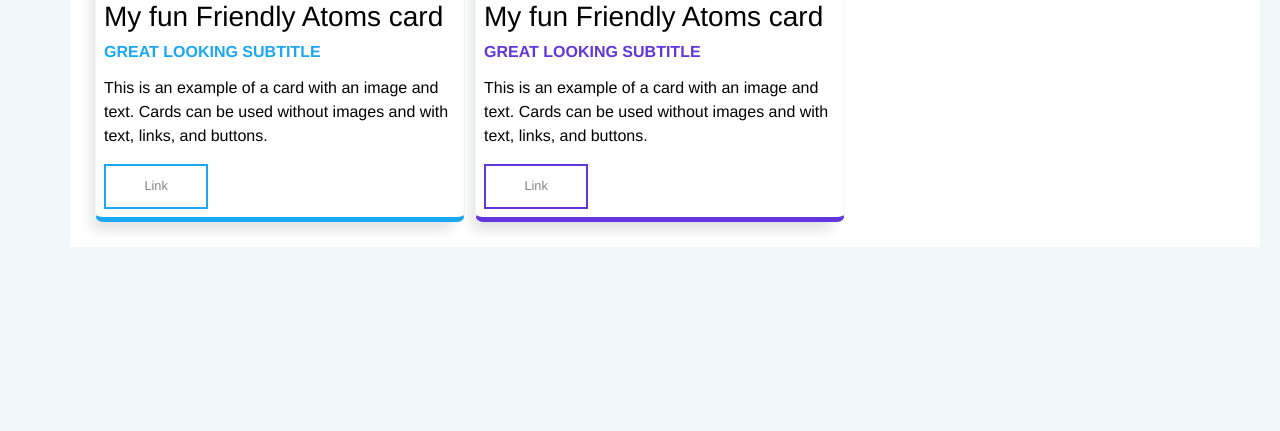
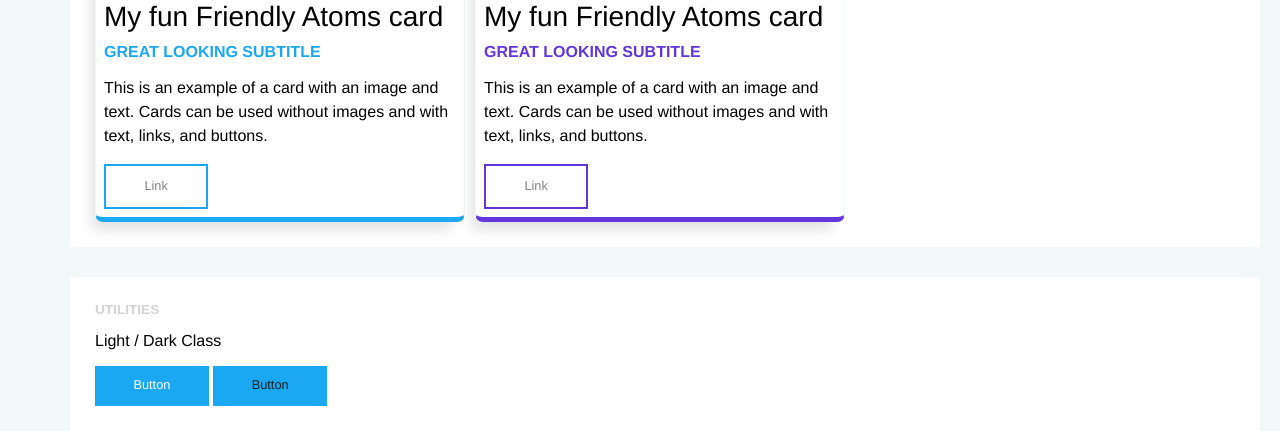
Before and after one commit to skydavis/friendly-atoms, a website: page index.html in a window 1280 px wide. Shown: the part 3653-4084 px from the top of the page. Before the commit the page ends 3900 px from the top, so only its background shows below. Drawn offline with Linux system fonts and the light colour scheme.

Commit message:
Light/Dark utility

```diff
--- a/index.html
+++ b/index.html
@@ -191,6 +191,14 @@
         </div>
       </div>
     </div>
+    <div class="row push-top-medium push-top-medium white pad">
+      <div class="col">
+        <h6 class="subheader">UTILITIES</h6>
+        <h6 class="fa-grey-c">Light / Dark Class</h6>
+        <button class="btn light">Button</button>
+        <button class="btn dark">Button</button>
+      </div>
+    </div>
   </div> <!-- ends container -->
 </body>
 </html>
```
Also changed, not shown: dist/friendly-atoms.css.
